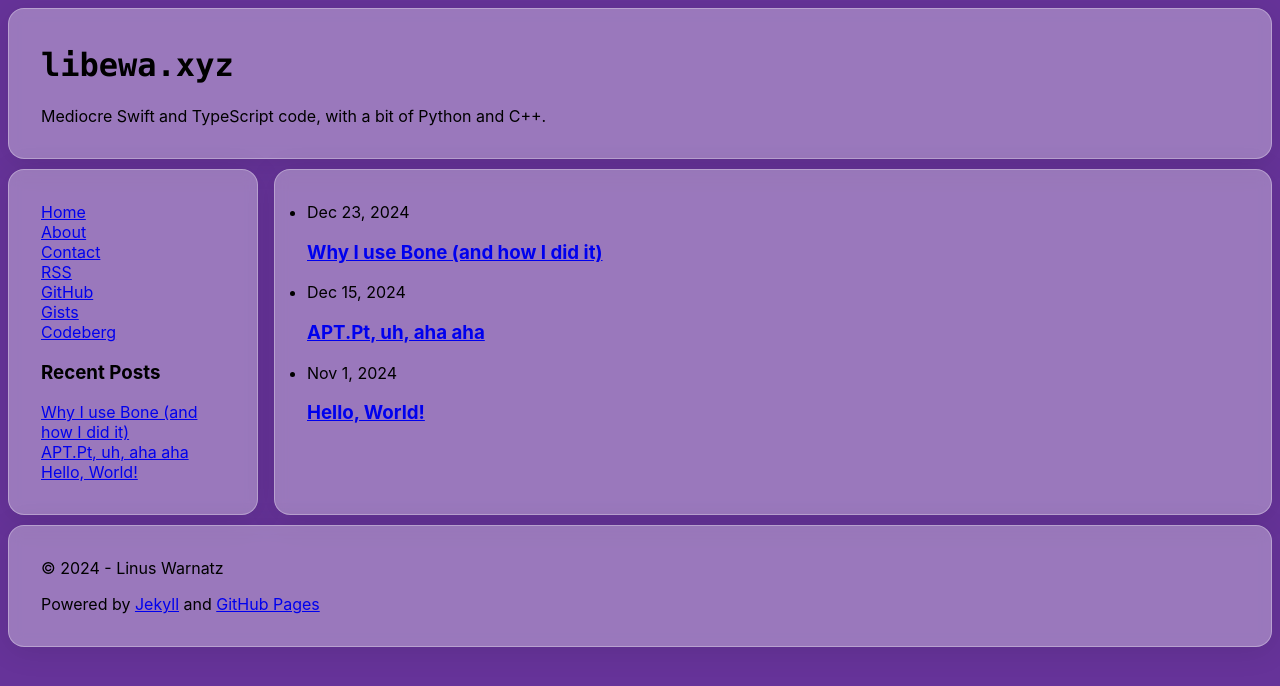
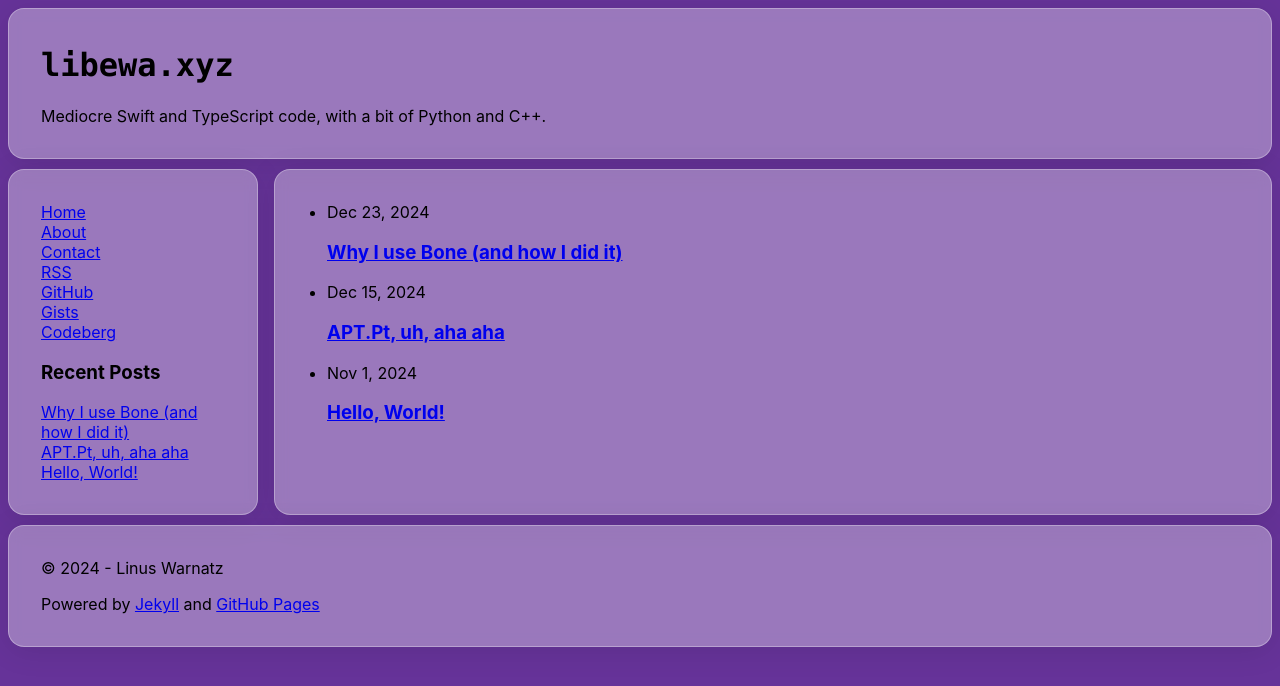
Before and after one commit to libewa/libewa.github.io, a Jekyll site: the page built from index.md, in a window 1280 px wide. Shown: the top 686 px of the page. Built offline with Jekyll 4.4.1, drawn with Linux system fonts in a browser that asks for light colours.

Commit message:
fix css selectors

```diff
--- a/assets/css/main.scss
+++ b/assets/css/main.scss
@@ -35,7 +35,7 @@
 nav ul li {
     list-style-type: none;
 }
-.page-content ul {
+#page-content ul {
     padding-left: 20px;
 }
 
@@ -109,7 +109,7 @@
             "content";
         grid-template-columns: 1fr;
     }
-    #social-link {
+    .social-link {
         display: none;
     }
 }
```
